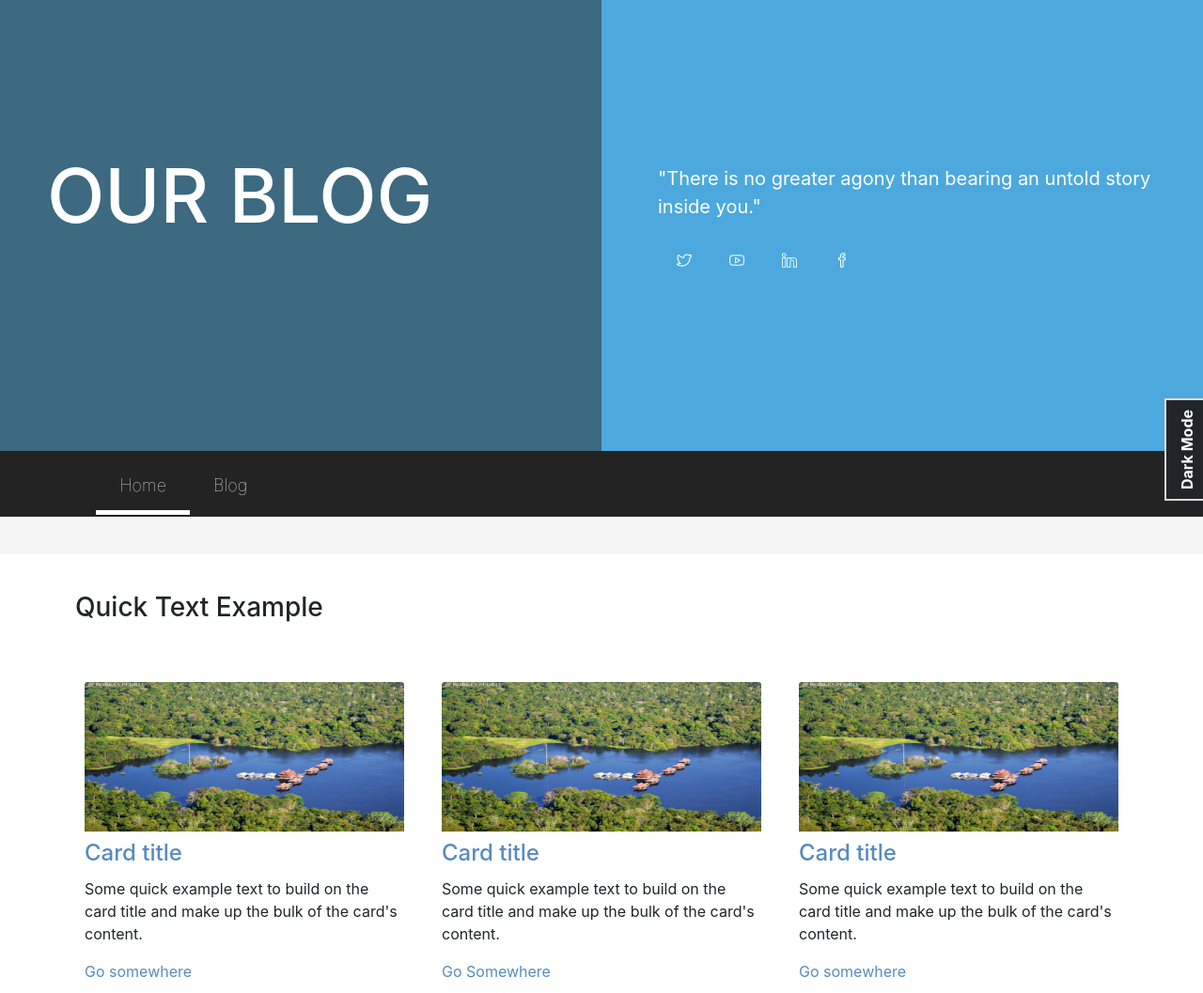
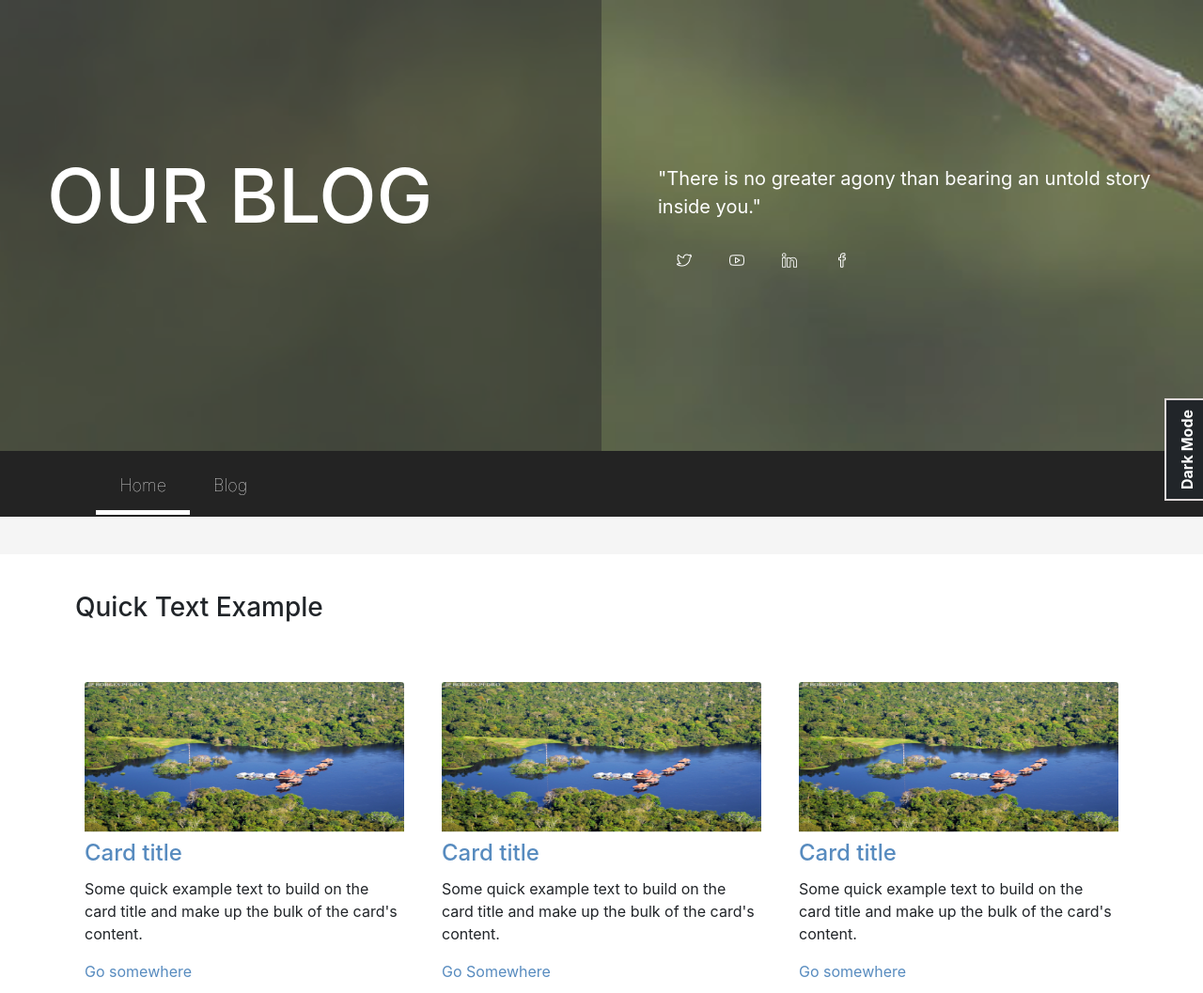
Before and after one commit to makhosi6/blog-in-dark-mode, a plain HTML site: page index.html in a window 1280 px wide. Shown: the top 1057 px of the page at 94% size. Drawn offline with Linux system fonts and the light colour scheme; files that its build step writes are made by us from their sources.

Commit message:
Update style.css
oo

```diff
--- a/css/style.css
+++ b/css/style.css
@@ -1,6 +1,6 @@
 .img {
   height: 60vh;
-  background-image: url("./img/what-we-offer-3.jpg");
+  background-image: url("../img/what-we-offer-3.jpg");
   background-repeat: no-repeat;
   background-size: cover;
   background-color: #1690d6;
```
